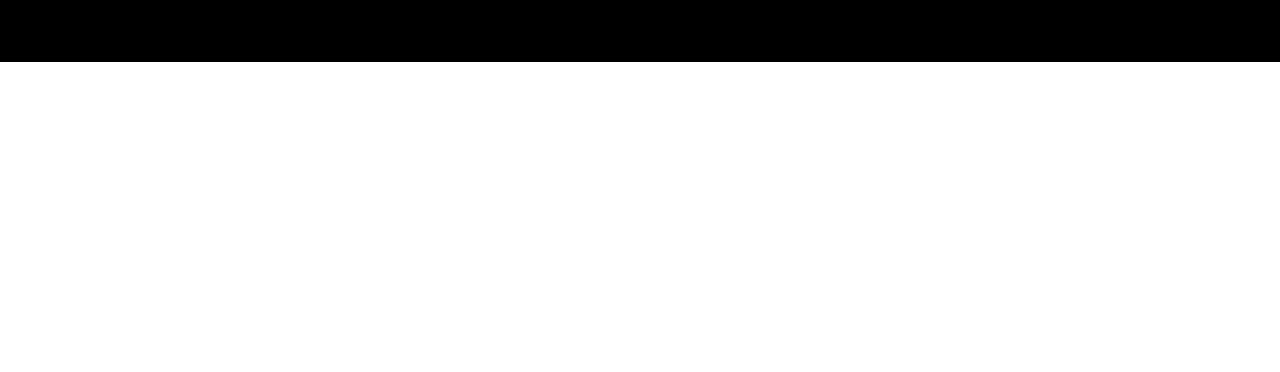
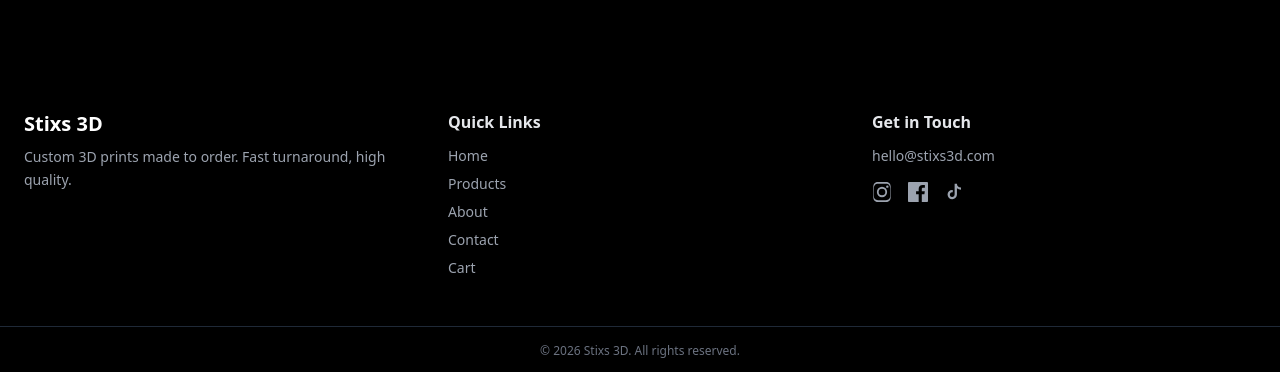
Before and after one commit to zacharycrippa/stixs-website, a Next.js app: page / in a window 1280 px wide. Shown: the part 930-1302 px from the top of the page. Before the commit the page ends 992 px from the top, so only its background shows below. Built offline with nearby package versions, Linux system fonts and the light colour scheme; no server answers; the database is empty.

Commit message:
Add footer with contact, links, socials; remove Contact from header nav

```diff
--- /dev/null
+++ b/app/components/Footer.js
@@ -0,0 +1,84 @@
+import Link from 'next/link'
+
+export default function Footer() {
+  const year = new Date().getFullYear()
+
+  return (
+    <footer className="bg-black text-white mt-auto">
+      <div className="max-w-7xl mx-auto px-6 py-12 grid grid-cols-1 md:grid-cols-3 gap-10">
+
+        {/* Brand */}
+        <div>
+          <h3 className="text-xl font-bold mb-2">Stixs 3D</h3>
+          <p className="text-gray-400 text-sm leading-relaxed">
+            Custom 3D prints made to order. Fast turnaround, high quality.
+          </p>
+        </div>
+
+        {/* Quick Links */}
+        <div>
+          <h4 className="font-semibold mb-3 text-gray-200">Quick Links</h4>
+          <ul className="space-y-2 text-sm text-gray-400">
+            <li><Link href="/" className="hover:text-white transition">Home</Link></li>
+            <li><Link href="/products" className="hover:text-white transition">Products</Link></li>
+            <li><Link href="/about" className="hover:text-white transition">About</Link></li>
+            <li><Link href="/contact" className="hover:text-white transition">Contact</Link></li>
+            <li><Link href="/cart" className="hover:text-white transition">Cart</Link></li>
+          </ul>
+        </div>
+
+        {/* Contact & Socials */}
+        <div>
+          <h4 className="font-semibold mb-3 text-gray-200">Get in Touch</h4>
+          <ul className="space-y-2 text-sm text-gray-400">
+            <li>
+              <a href="mailto:hello@stixs3d.com" className="hover:text-white transition">
+                hello@stixs3d.com
+              </a>
+            </li>
+          </ul>
+          <div className="flex gap-4 mt-4">
+            {/* Placeholder social links — replace hrefs with real URLs */}
+            <a
+              href="https://instagram.com"
+              target="_blank"
+              rel="noopener noreferrer"
+              aria-label="Instagram"
+              className="text-gray-400 hover:text-white transition"
+            >
+              <svg xmlns="http://www.w3.org/2000/svg" className="w-5 h-5" fill="currentColor" viewBox="0 0 24 24">
+                <path d="M12 2.163c3.204 0 3.584.012 4.85.07 1.366.062 2.633.334 3.608 1.31.975.975 1.248 2.242 1.31 3.608.058 1.266.07 1.646.07 4.85s-.012 3.584-.07 4.85c-.062 1.366-.334 2.633-1.31 3.608-.975.975-2.242 1.248-3.608 1.31-1.266.058-1.646.07-4.85.07s-3.584-.012-4.85-.07c-1.366-.062-2.633-.334-3.608-1.31-.975-.975-1.248-2.242-1.31-3.608C2.175 15.584 2.163 15.204 2.163 12s.012-3.584.07-4.85c.062-1.366.334-2.633 1.31-3.608.975-.975 2.242-1.248 3.608-1.31C8.416 2.175 8.796 2.163 12 2.163zm0-2.163c-3.259 0-3.667.014-4.947.072-1.527.069-2.884.383-3.972 1.471C1.993 2.64 1.679 3.997 1.61 5.524 1.552 6.804 1.538 7.212 1.538 12s.014 5.196.072 6.476c.069 1.527.383 2.884 1.471 3.972 1.088 1.088 2.445 1.402 3.972 1.471C8.333 23.986 8.741 24 12 24s3.667-.014 4.947-.072c1.527-.069 2.884-.383 3.972-1.471 1.088-1.088 1.402-2.445 1.471-3.972.058-1.28.072-1.688.072-6.476s-.014-5.196-.072-6.476c-.069-1.527-.383-2.884-1.471-3.972C19.831.455 18.474.141 16.947.072 15.667.014 15.259 0 12 0zm0 5.838a6.162 6.162 0 1 0 0 12.324 6.162 6.162 0 0 0 0-12.324zm0 10.162a4 4 0 1 1 0-8 4 4 0 0 1 0 8zm6.406-11.845a1.44 1.44 0 1 0 0 2.881 1.44 1.44 0 0 0 0-2.881z" />
+              </svg>
+            </a>
+            <a
+              href="https://facebook.com"
+              target="_blank"
+              rel="noopener noreferrer"
+              aria-label="Facebook"
+              className="text-gray-400 hover:text-white transition"
+            >
+              <svg xmlns="http://www.w3.org/2000/svg" className="w-5 h-5" fill="currentColor" viewBox="0 0 24 24">
+                <path d="M22.675 0H1.325C.593 0 0 .593 0 1.325v21.351C0 23.407.593 24 1.325 24H12.82v-9.294H9.692v-3.622h3.128V8.413c0-3.1 1.893-4.788 4.659-4.788 1.325 0 2.463.099 2.795.143v3.24l-1.918.001c-1.504 0-1.795.715-1.795 1.763v2.313h3.587l-.467 3.622h-3.12V24h6.116c.73 0 1.323-.593 1.323-1.325V1.325C24 .593 23.407 0 22.675 0z" />
+              </svg>
+            </a>
+            <a
+              href="https://tiktok.com"
+              target="_blank"
+              rel="noopener noreferrer"
+              aria-label="TikTok"
+              className="text-gray-400 hover:text-white transition"
+            >
+              <svg xmlns="http://www.w3.org/2000/svg" className="w-5 h-5" fill="currentColor" viewBox="0 0 24 24">
+                <path d="M12.75 2h2.775a4.875 4.875 0 0 0 4.875 4.518v2.757a7.626 7.626 0 0 1-4.875-1.725V15A5.625 5.625 0 1 1 9.9 9.45h.6v2.85a2.85 2.85 0 1 0 2.25 2.7V2z" />
+              </svg>
+            </a>
+          </div>
+        </div>
+      </div>
+
+      <div className="border-t border-gray-800 py-4 text-center text-xs text-gray-500">
+        &copy; {year} Stixs 3D. All rights reserved.
+      </div>
+    </footer>
+  )
+}
--- a/app/components/Header.js
+++ b/app/components/Header.js
@@ -22,9 +22,6 @@
           <Link href="/about" className="hover:text-gray-300">
             About
           </Link>
-          <Link href="/contact" className="hover:text-gray-300">
-            Contact
-          </Link>
         </nav>
         <div className="flex items-center space-x-4">
           <Link href="/cart" className="relative hover:text-gray-300 flex items-center gap-1">
--- a/app/layout.js
+++ b/app/layout.js
@@ -1,5 +1,6 @@
 import './globals.css'
 import Header from './components/Header'
+import Footer from './components/Footer'
 import Providers from './components/Providers'
 
 export const metadata = {
@@ -10,10 +11,11 @@
 export default function RootLayout({ children }) {
   return (
     <html lang="en">
-      <body>
+      <body className="flex flex-col min-h-screen">
         <Providers>
           <Header />
-          {children}
+          <div className="flex-1">{children}</div>
+          <Footer />
         </Providers>
       </body>
     </html>
```
